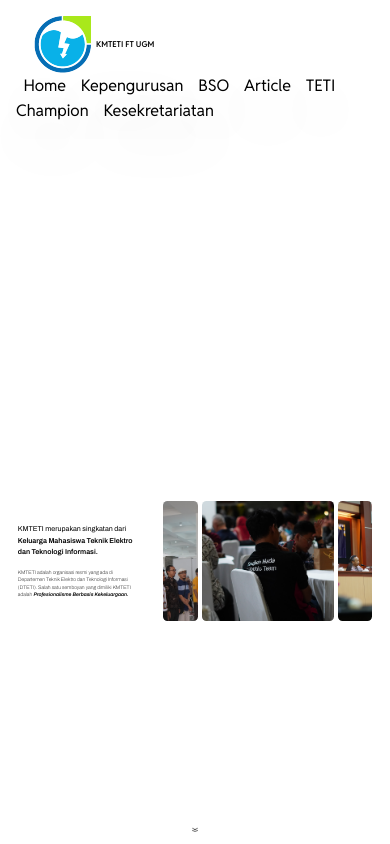
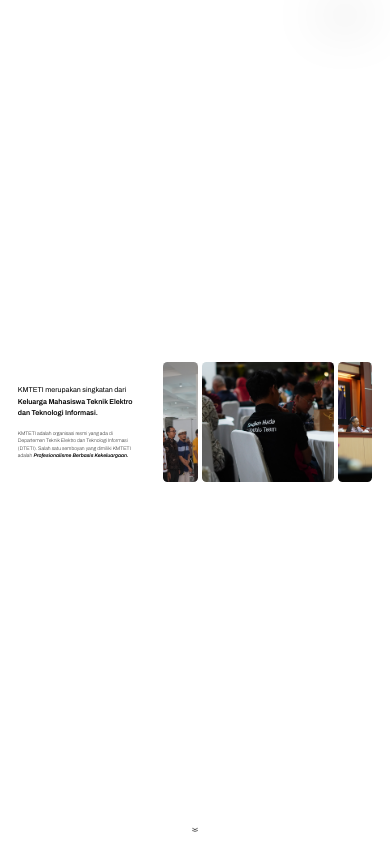
Before and after one commit to KMTETI2024/FE_KMTETI2024, a Next.js app: page / in a window 390 px wide. Shown: the top 844 px of the page. Built offline with nearby package versions, Linux system fonts and the light colour scheme; grey boxes are pictures that could not be loaded.

Commit message:
fix : Navbar (responsive)

```diff
--- a/src/components/allPage/layout/Navbar.js
+++ b/src/components/allPage/layout/Navbar.js
@@ -1,23 +1,48 @@
-import Link from "next/link"
+"use client";
+import { useEffect, useState } from "react";
+import Link from "next/link";
 
 /* eslint-disable @next/next/no-img-element */
 export default function Navbar() {
-    return(
-        <nav class="bg-white h-[5.051.9vw] w-full sticky top-0 z-50">
-        <div class="w-full flex flex-wrap items-center justify-between mx-auto p-4">
-            <Link className="flex justify-center items-center" href="">
-                <img className="ml-[4.688vw]" src="\img\allPage\Navbar\kmteti.png" alt="" />
-                <h1 className="font-redditsanssemibold text-[2.083vw] text-black ml-[1.198vw]">KMTETI FT UGM</h1>
-            </Link>
-            <div>
-                <Link className="p-[1.9vw] font-redditsans text-black drop-shadow-2xl hover:text-white hover:bg-black transition-all duration-200 ease-in-out" href="/">Home</Link>
-                <Link className="p-[1.9vw] font-redditsans text-black drop-shadow-2xl hover:text-white hover:bg-black transition-all duration-200 ease-in-out" href="/kepengurusan">Kepengurusan</Link>
-                <Link className="p-[1.9vw] font-redditsans text-black drop-shadow-2xl hover:text-white hover:bg-black transition-all duration-200 ease-in-out" href="/bso">BSO</Link>
-                <Link className="p-[1.9vw] font-redditsans text-black drop-shadow-2xl hover:text-white hover:bg-black transition-all duration-200 ease-in-out" href="/artikel">Article</Link>
-                <Link className="p-[1.9vw] font-redditsans text-black drop-shadow-2xl hover:text-white hover:bg-black transition-all duration-200 ease-in-out" href="/teti_champion">TETI Champion</Link>
-                <Link className="p-[1.9vw] font-redditsans text-black drop-shadow-2xl hover:text-white hover:bg-black transition-all duration-200 ease-in-out" href="/kesekretariatan">Kesekretariatan</Link>
+    const [prevScrollPos, setPrevScrollPos] = useState(0);
+    const [visible, setVisible] = useState(true);
+
+    useEffect(() => {
+        const handleScroll = () => {
+            const currentScrollPos = window.pageYOffset;
+            const visible = prevScrollPos > currentScrollPos;
+
+            setPrevScrollPos(currentScrollPos);
+            setVisible(visible);
+        };
+
+        window.addEventListener("scroll", handleScroll);
+
+        return () => window.removeEventListener("scroll", handleScroll);
+    }, [prevScrollPos, visible]);
+
+    return (
+        <nav className={`flex-no-wrap fixed flex bg-white h-[5.0519vw] w-full top-[0vw] z-50 transition-transform duration-300 ${!visible ? '-translate-y-full' : 'translate-y-0'}`}>
+            <div className="w-full flex flex-wrap items-center justify-between">
+                <Link className="ml-[4.688vw] flex justify-center items-cente w-fit h-fullr" href="">
+                    <img className=" w-[3.49vw] h-fit" src="/img/allPage/Navbar/kmteti.png" alt="" />
+                    <h1 className="font-redditsanssemibold text-[2.083vw] text-black ml-[1.198vw]">KMTETI FT UGM</h1>
+                </Link>
+                <div className="w-fit flex mr-[4.74vw]">
+                    <Link className="leading-none text-[0.99vw] p-[1.9vw] font-redditsans text-black drop-shadow-2xl hover:text-white hover:bg-black transition-all duration-200 ease-in-out" href="/">
+                        <h1 className="text-[0.99vw]">Home</h1></Link>
+                    <Link className="leading-none text-[0.99vw] p-[1.9vw] font-redditsans text-black drop-shadow-2xl hover:text-white hover:bg-black transition-all duration-200 ease-in-out" href="/kepengurusan"><h1 className="text-[0.99vw]">Kepengurusan</h1></Link>
+                    <Link className="leading-none text-[0.99vw] p-[1.9vw] font-redditsans text-black drop-shadow-2xl hover:text-white hover:bg-black transition-all duration-200 ease-in-out" href="/bso"><h1 className="text-[0.99vw]">BSO</h1></Link>
+                    <Link className="leading-none text-[0.99vw] p-[1.9vw] font-redditsans text-black drop-shadow-2xl hover:text-white hover:bg-black transition-all duration-200 ease-in-out" href="/artikel"><h1 className="text-[0.99vw]">Article</h1></Link>
+                    <Link className="leading-none text-[0.99vw] p-[1.9vw] font-redditsans text-black drop-shadow-2xl hover:text-white hover:bg-black transition-all duration-200 ease-in-out" href="/teti_champion"><h1 className="text-[0.99vw]">TETI Champion</h1></Link>
+                    <Link className="flex justify-center items-center leading-none text-[0.99vw] font-redditsans text-black drop-shadow-2xl hover:text-white hover:bg-black transition-all duration-200 ease-in-out" href="/kesekretariatan">
+                        <div className=" flex justify-center items-center bg-black w-[13.854vw] h-[3.49vw] rounded-[4.063vw] text-white">
+                            <h1>
+                            Kesekretariatan
+                            </h1>
+                        </div></Link>
+                </div>
             </div>
-        </div>
         </nav>
-    )
+    );
 }
```
